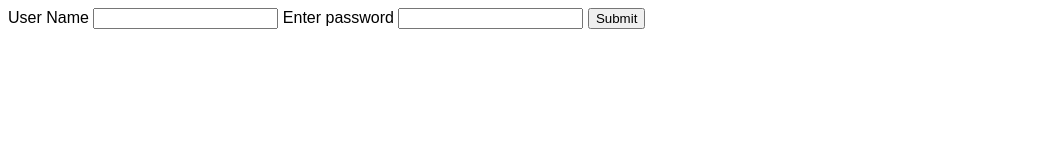
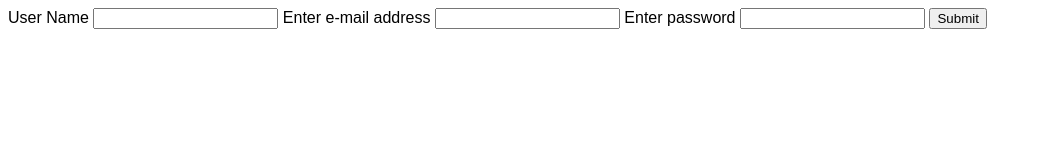
Before and after one commit to ucsc-2nd-year-group-22/git-demo, a plain HTML site: page index.html in a window 1280 px wide. Shown: the whole page, without its empty margins (0-1041 px from the left). Drawn offline with Linux system fonts and the light colour scheme.

Commit message:
email address field

```diff
--- a/index.html
+++ b/index.html
@@ -10,6 +10,9 @@
     <form action="#">
         <label for="userName">User Name</label>
         <input type="text" for="userName">
+
+        <label for="email">Enter e-mail address</label>
+        <input type="email" for="email">
 
         <label for="userPwd">Enter password</label>
         <input type="password" for="userPwd">
```
